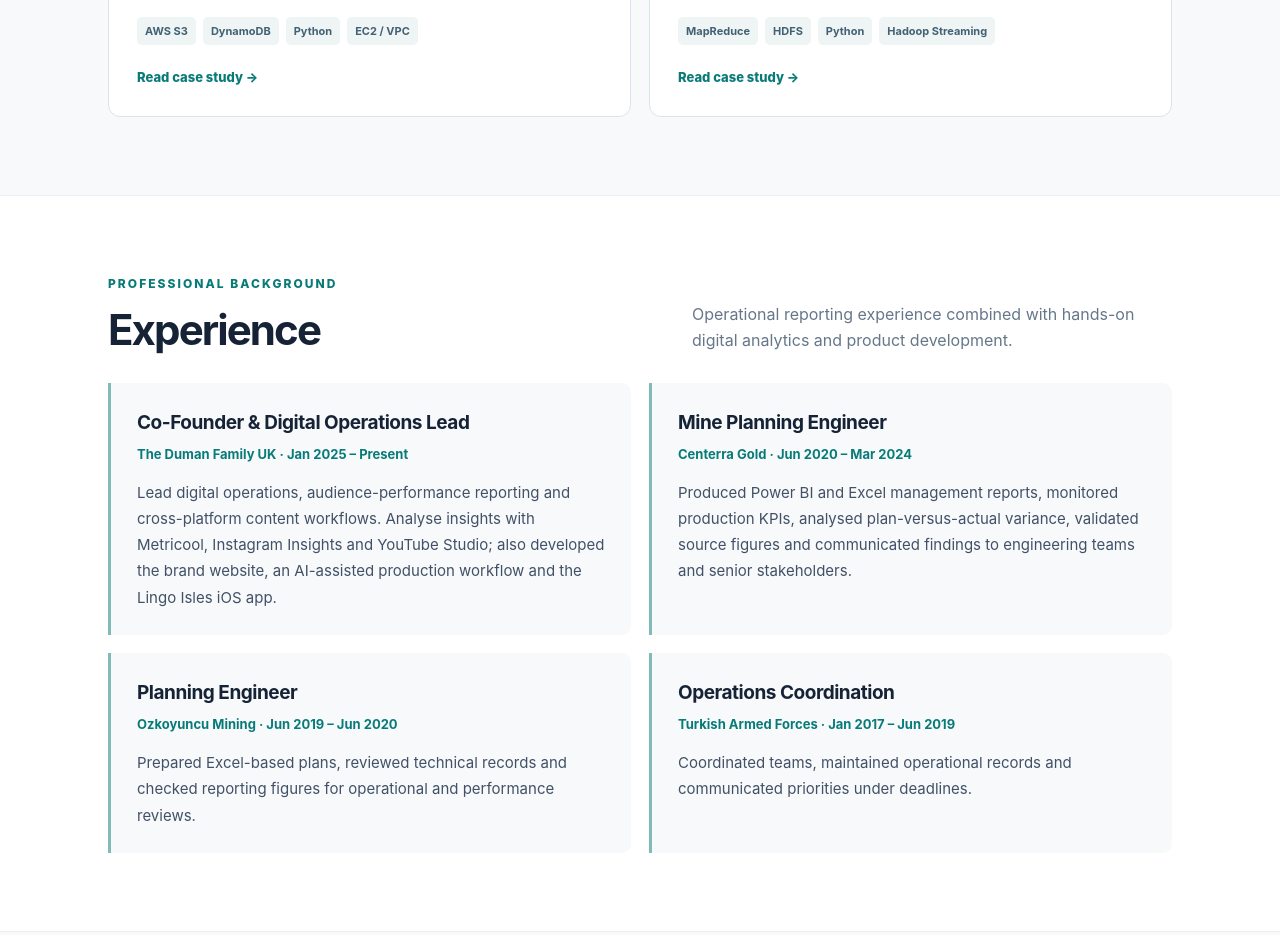
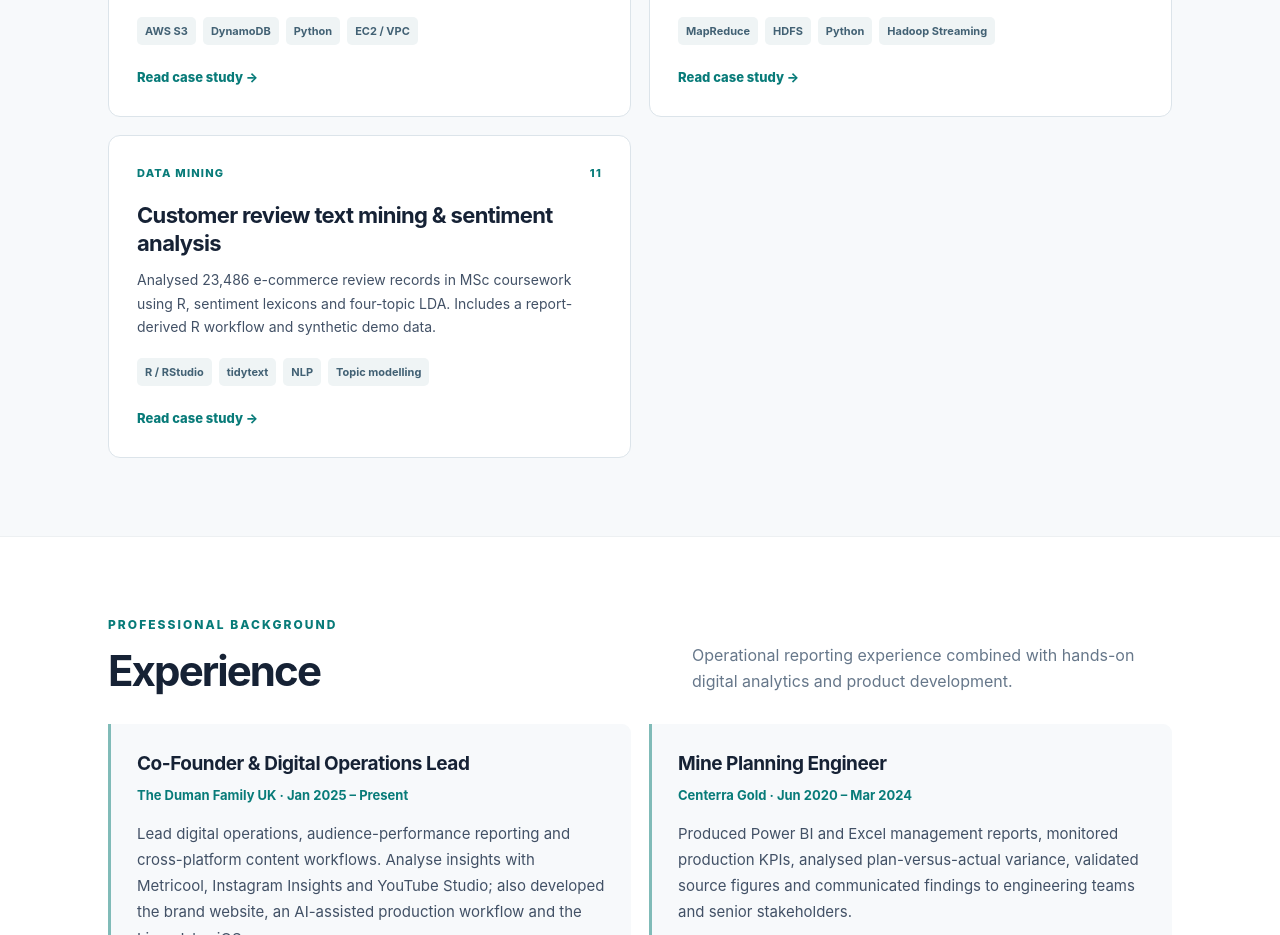
Before and after one commit to mrcdmn03/mrcdmn03.github.io, a plain HTML site: page index.html in a window 1280 px wide. Shown: the part 2324-3259 px from the top of the page. Drawn offline with Linux system fonts and the light colour scheme.

Commit message:
List data mining case study as portfolio project 11

```diff
--- a/index.html
+++ b/index.html
@@ -90,6 +90,12 @@
  <h3>Hadoop Streaming &amp; MapReduce</h3><p>Developed Python mapper/reducer logic for word-frequency and punctuation analysis using Hadoop Streaming and HDFS. Reproduced coursework results locally with source checks and automated tests.</p>
  <div class="tags"><span class="tag">MapReduce</span><span class="tag">HDFS</span><span class="tag">Python</span><span class="tag">Hadoop Streaming</span></div>
  <a class="card-link" href="projects/hadoop-streaming-mapreduce.html" aria-label="Read case study: Hadoop Streaming and MapReduce">Read case study →</a>
+</article>
+<article class="project-card">
+ <div class="project-overline"><span>DATA MINING</span><span>11</span></div>
+ <h3>Customer review text mining &amp; sentiment analysis</h3><p>Analysed 23,486 e-commerce review records in MSc coursework using R, sentiment lexicons and four-topic LDA. Includes a report-derived R workflow and synthetic demo data.</p>
+ <div class="tags"><span class="tag">R / RStudio</span><span class="tag">tidytext</span><span class="tag">NLP</span><span class="tag">Topic modelling</span></div>
+ <a class="card-link" href="projects/customer-review-text-mining.html" aria-label="Read case study: Customer review text mining and sentiment analysis">Read case study →</a>
 </article></div>
 </div></section>
 <section class="section section-alt" id="experience"><div class="container">
```
